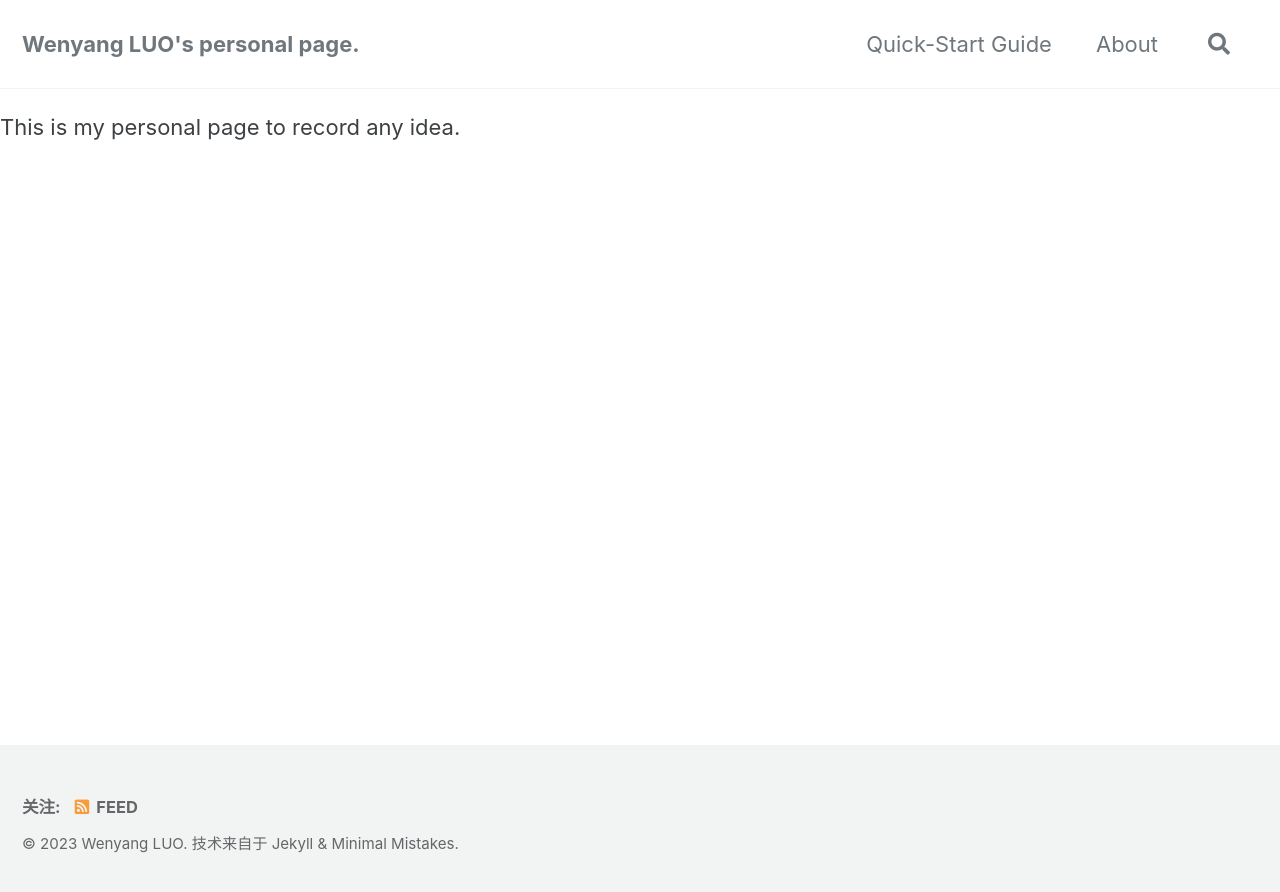
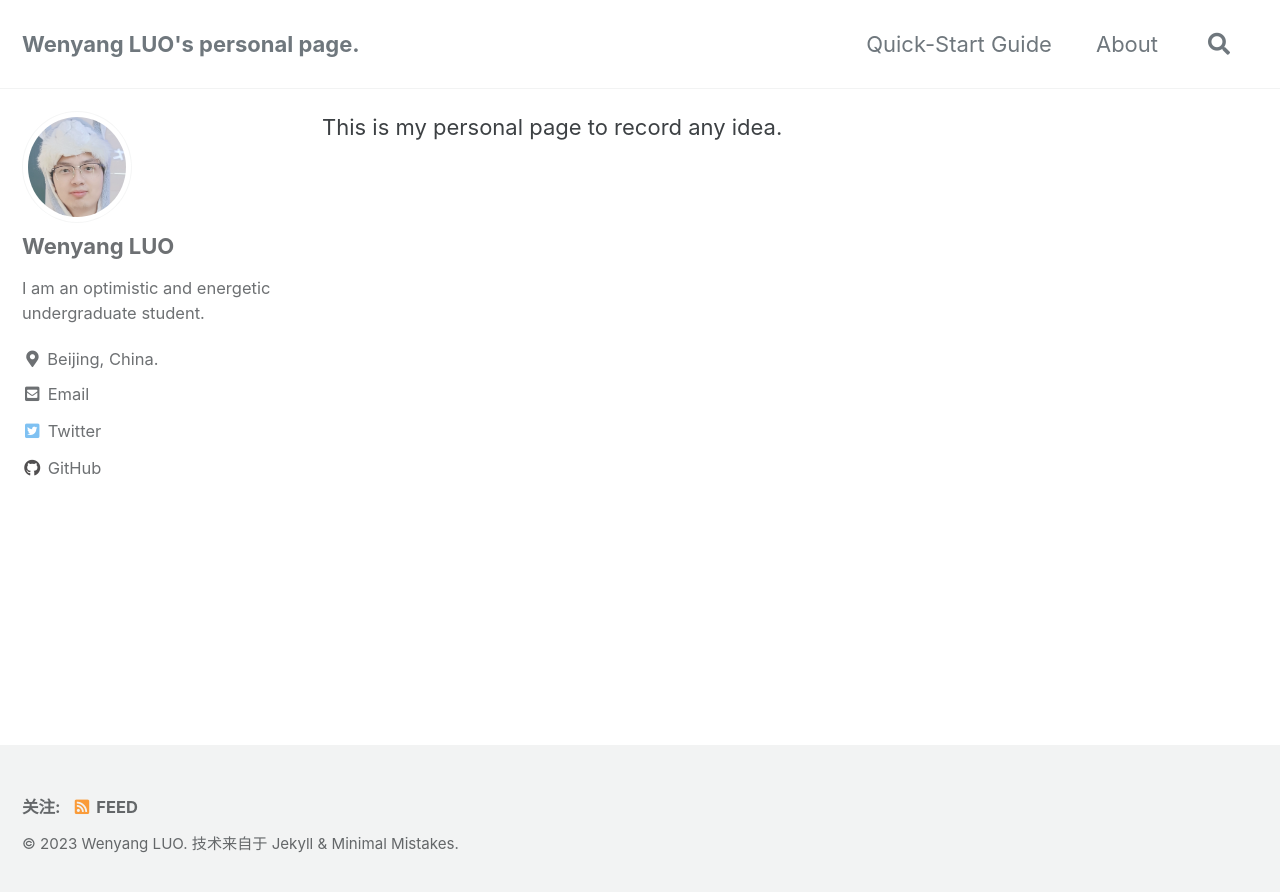
Before and after one commit to timturing/timturing.github.io, a Jekyll site: the page built from _pages/about.md, in a window 1280 px wide. Shown: the top 892 px of the page. Built offline with Jekyll 4.4.1, drawn with Linux system fonts in a browser that asks for light colours; cached includes are drawn as plain includes; our own code applies the rules of GitHub Pages for plain Markdown files; part of the change alters nothing that is shown.

Commit message:
Add post

```diff
--- a/_config.yml
+++ b/_config.yml
@@ -291,3 +291,10 @@ defaults:
       share: true
       related: true
       show_date: true
+  # _pages
+  - scope:
+      path: ""
+      type: pages
+    values:
+      layout: single
+      author_profile: true
--- a/_pages/about.md
+++ b/_pages/about.md
@@ -1 +1,4 @@
+---
+permalink: /about/
+---
 This is my personal page to record any idea.
```
